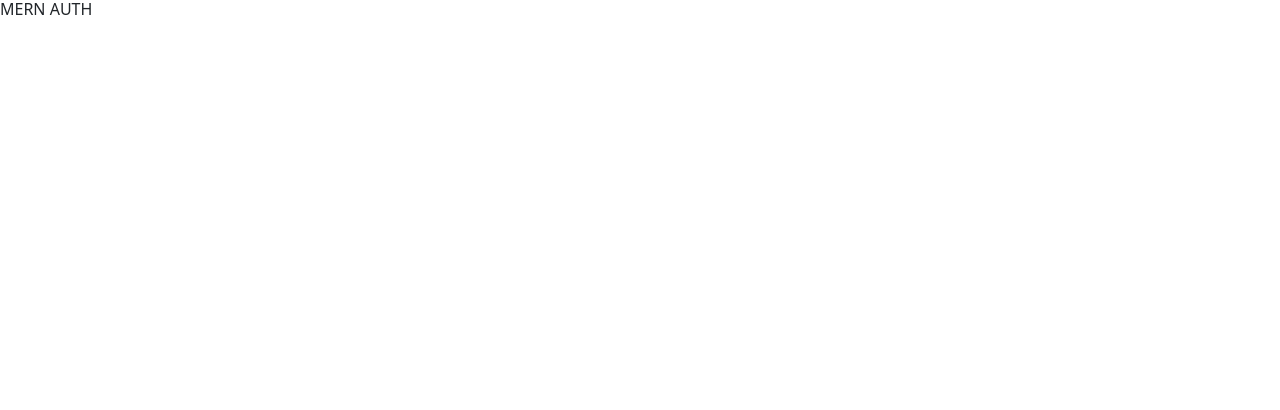
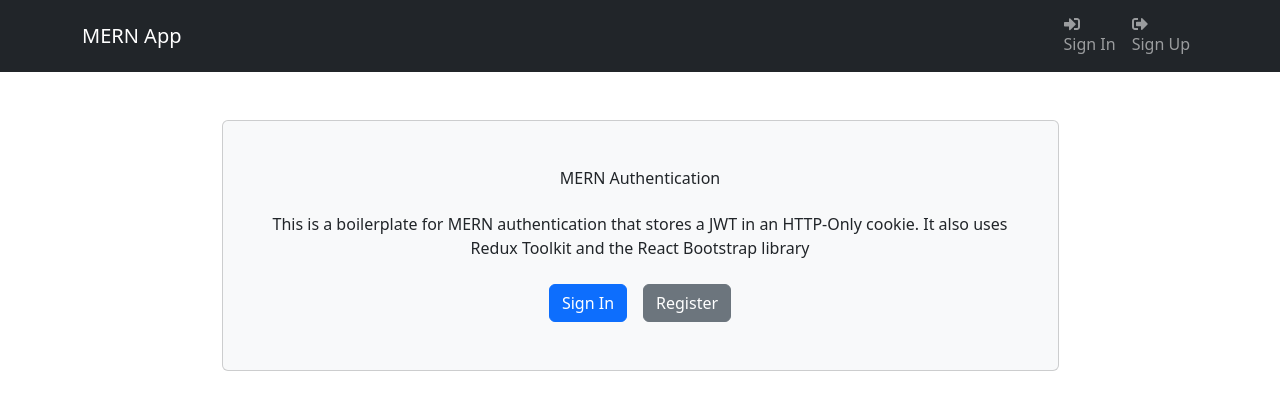
Before and after one commit to Hasan-Rashed/MERN-AUTH, a React (Vite) app in the folder frontend/: page / in a window 1280 px wide. Shown: the top 410 px of the page. Built offline with nearby package versions, Linux system fonts and the light colour scheme.

Commit message:
Header and HomeScreen

```diff
--- a/frontend/src/App.jsx
+++ b/frontend/src/App.jsx
@@ -1,7 +1,11 @@
+import Header from "./components/Header"
+import HomeScreen from "./screens/HomeScreen"
+
 const App = () => {
   return (
     <>
-      <h1>MERN AUTH</h1>
+      <Header />
+      <HomeScreen />
     </>
   )
 }
--- /dev/null
+++ b/frontend/src/components/Header.jsx
@@ -0,0 +1,27 @@
+import { Navbar, Nav, Container } from 'react-bootstrap';
+import { FaSignInAlt, FaSignOutAlt } from 'react-icons/fa';
+
+const Header = () => {
+return (
+    <header>
+    <Navbar bg='dark' variant='dark' expand='lg' collapseOnSelect>
+        <Container>
+        <Navbar.Brand href='/'>MERN App</Navbar.Brand>
+        <Navbar.Toggle aria-controls='basic-navbar-nav' />
+        <Navbar.Collapse id='basic-navbar-nav'>
+            <Nav className='ms-auto'>
+            <Nav.Link href='/login'>
+                <FaSignInAlt /> Sign In
+            </Nav.Link>
+            <Nav.Link href='/register'>
+                <FaSignOutAlt /> Sign Up
+            </Nav.Link>
+            </Nav>
+        </Navbar.Collapse>
+        </Container>
+    </Navbar>
+    </header>
+);
+};
+
+export default Header;
--- /dev/null
+++ b/frontend/src/components/Hero.jsx
@@ -0,0 +1,28 @@
+import { Container, Card, Button } from 'react-bootstrap';
+
+const Hero = () => {
+return (
+<div className=' py-5'>
+    <Container className='d-flex justify-content-center'>
+    <Card className='p-5 d-flex flex-column align-items-center hero-card bg-light w-75'>
+        <h1 className='text-center mb-4'>MERN Authentication</h1>
+        <p className='text-center mb-4'>
+        This is a boilerplate for MERN authentication that stores a JWT in
+        an HTTP-Only cookie. It also uses Redux Toolkit and the React
+        Bootstrap library
+        </p>
+        <div className='d-flex'>
+        <Button variant='primary' href='/login' className='me-3'>
+            Sign In
+        </Button>
+        <Button variant='secondary' href='/register'>
+            Register
+        </Button>
+        </div>
+    </Card>
+    </Container>
+</div>
+);
+};
+
+export default Hero;
--- /dev/null
+++ b/frontend/src/screens/HomeScreen.jsx
@@ -0,0 +1,9 @@
+import Hero from "../components/Hero"
+
+const HomeScreen = () => {
+  return (
+    <Hero />
+  )
+}
+
+export default HomeScreen
```
